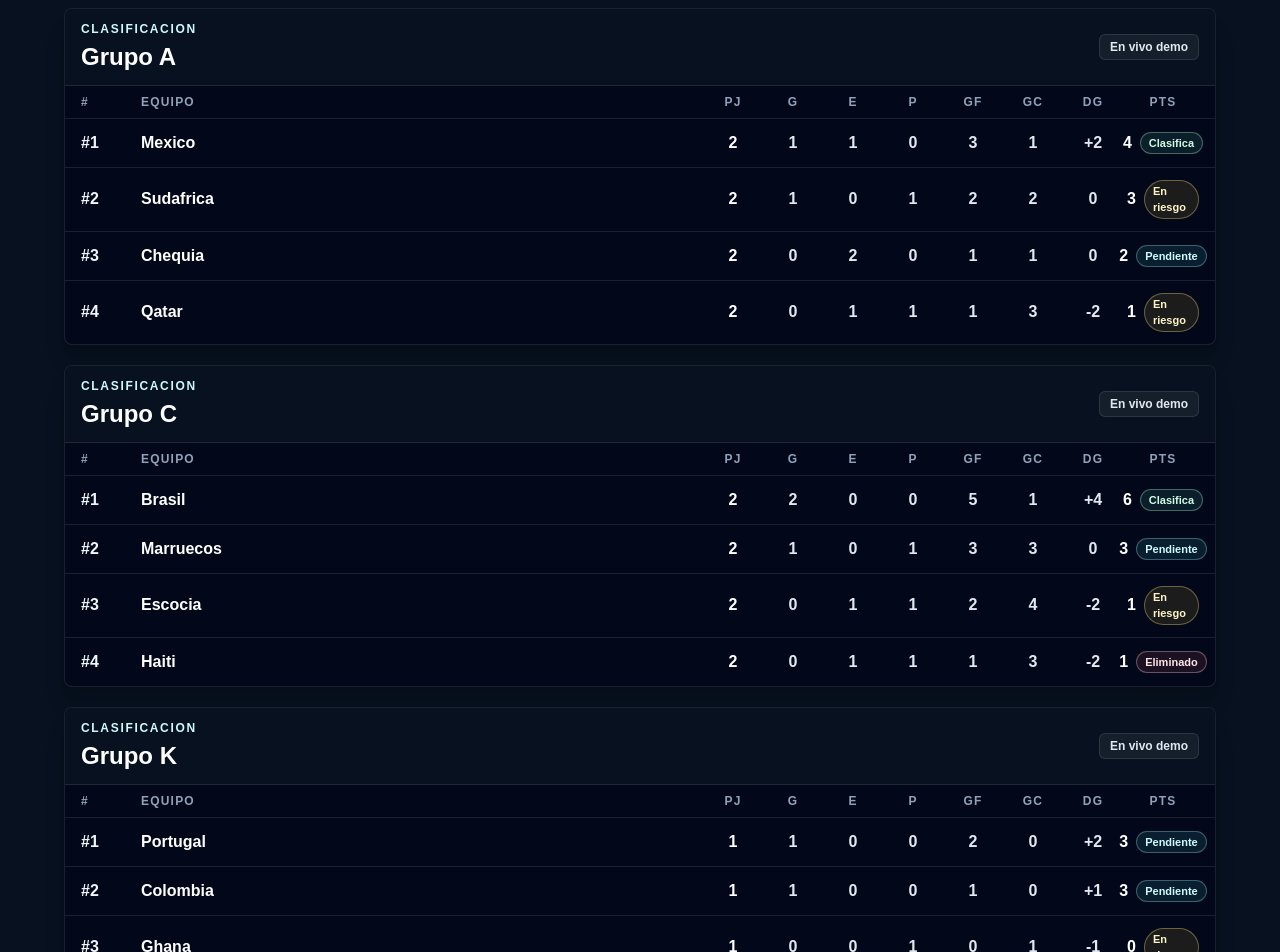
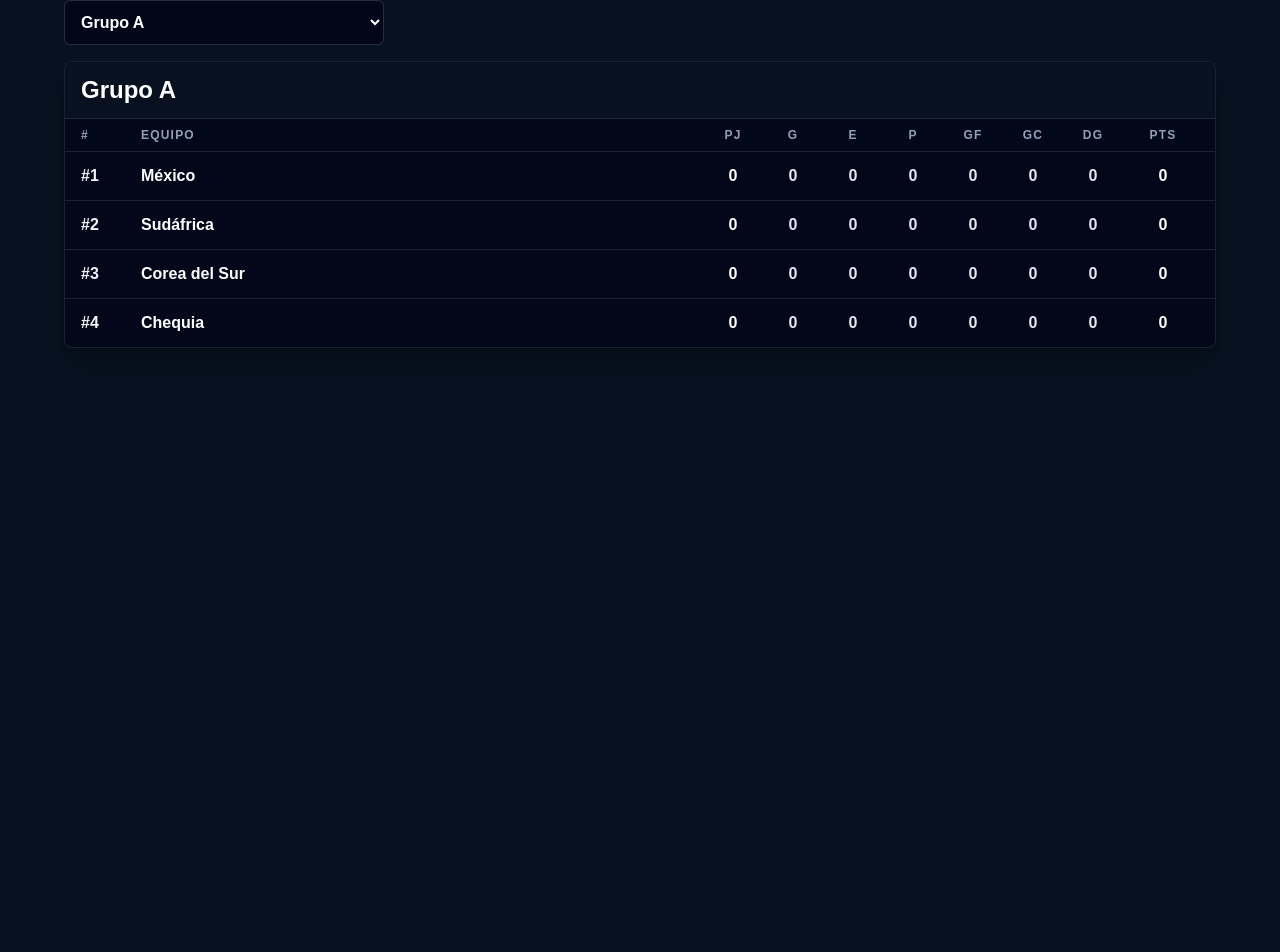
Before and after one commit to DFLghub/futbolweb-app, a Next.js app: page /standings in a window 1280 px wide. Shown: the part 350-1302 px from the top of the page. After the commit the page ends 800 px from the top, so only its background shows below. Built offline with nearby package versions, Linux system fonts and the light colour scheme.

Commit message:
011B Fix groups catalog and selector UX

```diff
--- a/app/standings/page.tsx
+++ b/app/standings/page.tsx
@@ -1,5 +1,5 @@
 import BrandHeader from "@/components/BrandHeader";
-import GroupStandingsTable from "@/components/GroupStandingsTable";
+import GroupStandingsSelector from "@/components/GroupStandingsSelector";
 import SimpleNav from "@/components/SimpleNav";
 import { mockWorldCupGroupStandings } from "@/lib/mock-group-standings";
 
@@ -12,29 +12,18 @@ export default function StandingsPage() {
           <SimpleNav compact />
         </div>
 
-        <header className="flex flex-col gap-4 border-b border-white/10 pb-6 md:flex-row md:items-end md:justify-between">
+        <header className="border-b border-white/10 pb-6">
           <div>
             <p className="mb-3 inline-flex rounded-md border border-cyan-200/25 bg-cyan-300/10 px-3 py-1 text-sm font-black text-cyan-100">
-              Tablas del Mundial
+              Mundial 2026
             </p>
             <h1 className="text-3xl font-black leading-tight tracking-tight md:text-5xl">
-              Clasificacion de grupos
+              Grupos
             </h1>
-            <p className="mt-3 max-w-2xl text-sm leading-6 text-slate-300 md:text-base">
-              Mira quien sube, quien sufre y quien necesita el milagro sin salir del Oraculo.
-            </p>
-          </div>
-
-          <div className="w-fit rounded-md border border-amber-200/25 bg-amber-300/10 px-3 py-2 text-xs font-black text-amber-100">
-            Datos demo locales
           </div>
         </header>
 
-        <section className="mt-6 grid gap-5">
-          {mockWorldCupGroupStandings.map((group) => (
-            <GroupStandingsTable group={group} key={group.groupId} />
-          ))}
-        </section>
+        <GroupStandingsSelector groups={mockWorldCupGroupStandings} />
       </div>
     </main>
   );
--- /dev/null
+++ b/components/GroupStandingsSelector.tsx
@@ -0,0 +1,42 @@
+"use client";
+
+import { useMemo, useState } from "react";
+
+import GroupStandingsTable from "@/components/GroupStandingsTable";
+import type { GroupStanding } from "@/lib/mock-group-standings";
+
+type GroupStandingsSelectorProps = {
+  groups: GroupStanding[];
+};
+
+export default function GroupStandingsSelector({ groups }: GroupStandingsSelectorProps) {
+  const [selectedGroupId, setSelectedGroupId] = useState("grupo-a");
+  const selectedGroup = useMemo(
+    () => groups.find((group) => group.groupId === selectedGroupId) ?? groups[0],
+    [groups, selectedGroupId],
+  );
+
+  return (
+    <section className="mt-6">
+      <label className="block text-sm font-black text-slate-200" htmlFor="group-selector">
+        Ver grupo
+      </label>
+      <select
+        className="mt-2 w-full rounded-md border border-white/15 bg-slate-950 px-3 py-3 text-base font-bold text-white outline-none transition focus:border-cyan-200/70 md:max-w-xs"
+        id="group-selector"
+        onChange={(event) => setSelectedGroupId(event.target.value)}
+        value={selectedGroup.groupId}
+      >
+        {groups.map((group) => (
+          <option key={group.groupId} value={group.groupId}>
+            {group.groupName}
+          </option>
+        ))}
+      </select>
+
+      <div className="mt-4">
+        <GroupStandingsTable group={selectedGroup} />
+      </div>
+    </section>
+  );
+}
--- a/components/GroupStandingsTable.tsx
+++ b/components/GroupStandingsTable.tsx
@@ -1,25 +1,10 @@
 import type {
   GroupStanding,
-  GroupStandingStatus,
   GroupStandingTeam,
 } from "@/lib/mock-group-standings";
 
 type GroupStandingsTableProps = {
   group: GroupStanding;
-};
-
-const statusLabels: Record<GroupStandingStatus, string> = {
-  qualified: "Clasifica",
-  at_risk: "En riesgo",
-  pending: "Pendiente",
-  eliminated: "Eliminado",
-};
-
-const statusClasses: Record<GroupStandingStatus, string> = {
-  qualified: "border-emerald-200/35 bg-emerald-300/10 text-emerald-100",
-  at_risk: "border-amber-200/35 bg-amber-300/10 text-amber-100",
-  pending: "border-cyan-200/30 bg-cyan-300/10 text-cyan-100",
-  eliminated: "border-rose-200/35 bg-rose-400/10 text-rose-100",
 };
 
 function formatGoalDifference(goalDifference: number) {
@@ -30,14 +15,8 @@ function formatGoalDifference(goalDifference: number) {
 export default function GroupStandingsTable({ group }: GroupStandingsTableProps) {
   return (
     <section className="overflow-hidden rounded-lg border border-white/10 bg-slate-950/75 shadow-xl shadow-black/15">
-      <header className="flex items-center justify-between gap-3 border-b border-white/10 bg-[#07111f] px-4 py-3">
-        <div>
-          <p className="text-xs font-black uppercase tracking-[0.14em] text-cyan-100">Clasificacion</p>
-          <h2 className="mt-1 text-2xl font-black text-white">{group.groupName}</h2>
-        </div>
-        <span className="rounded-md border border-white/10 bg-white/[0.06] px-2.5 py-1 text-xs font-black text-slate-200">
-          En vivo demo
-        </span>
+      <header className="border-b border-white/10 bg-[#07111f] px-4 py-3">
+        <h2 className="text-2xl font-black text-white">{group.groupName}</h2>
       </header>
 
       <div className="hidden grid-cols-[52px_1.4fr_repeat(7,52px)_72px] gap-2 border-b border-white/10 px-4 py-2 text-xs font-black uppercase tracking-[0.1em] text-slate-400 md:grid">
@@ -69,11 +48,8 @@ function StandingRow({ team }: { team: GroupStandingTeam }) {
         <span className="font-black text-slate-100 md:block">#{team.rank}</span>
         <div className="min-w-0">
           <h3 className="truncate text-base font-black text-white">{team.teamName}</h3>
-          <span className={`mt-1 inline-flex rounded-full border px-2 py-0.5 text-xs font-black md:hidden ${statusClasses[team.status]}`}>
-            {statusLabels[team.status]}
-          </span>
         </div>
-        <span className="rounded-md bg-cyan-300 px-2.5 py-1 text-sm font-black text-slate-950 md:hidden">
+        <span className="rounded-md border border-white/10 bg-white/[0.06] px-2.5 py-1 text-sm font-black text-slate-100 md:hidden">
           {team.points} pts
         </span>
       </div>
@@ -99,9 +75,6 @@ function StandingRow({ team }: { team: GroupStandingTeam }) {
       </span>
       <div className="hidden items-center justify-center gap-2 md:flex">
         <span className="font-black text-white">{team.points}</span>
-        <span className={`rounded-full border px-2 py-0.5 text-[11px] font-black ${statusClasses[team.status]}`}>
-          {statusLabels[team.status]}
-        </span>
       </div>
     </article>
   );
--- a/lib/mock-group-standings.ts
+++ b/lib/mock-group-standings.ts
@@ -1,4 +1,4 @@
-export type GroupStandingStatus = "qualified" | "at_risk" | "pending" | "eliminated";
+export type GroupStandingStatus = "pending";
 
 export type GroupStandingTeam = {
   teamId: string;
@@ -21,191 +21,152 @@ export type GroupStanding = {
   teams: GroupStandingTeam[];
 };
 
-export const mockWorldCupGroupStandings: GroupStanding[] = [
+const groupLetters = ["A", "B", "C", "D", "E", "F", "G", "H", "I", "J", "K", "L"] as const;
+type GroupLetter = (typeof groupLetters)[number];
+
+const canonicalWorldCup2026Groups = [
   {
-    groupId: "grupo-a",
-    groupName: "Grupo A",
-    teams: [
-      {
-        teamId: "mexico",
-        teamName: "Mexico",
-        played: 2,
-        won: 1,
-        drawn: 1,
-        lost: 0,
-        goalsFor: 3,
-        goalsAgainst: 1,
-        goalDifference: 2,
-        points: 4,
-        rank: 1,
-        status: "qualified",
+    groupLetter: "A",
+    teams: ["México", "Sudáfrica", "Corea del Sur", "Chequia"],
   },
   {
-        teamId: "south-africa",
-        teamName: "Sudafrica",
-        played: 2,
-        won: 1,
-        drawn: 0,
-        lost: 1,
-        goalsFor: 2,
-        goalsAgainst: 2,
-        goalDifference: 0,
-        points: 3,
-        rank: 2,
-        status: "at_risk",
+    groupLetter: "B",
+    teams: ["Canadá", "Suiza", "Catar", "Bosnia y Herzegovina"],
   },
   {
-        teamId: "czechia",
-        teamName: "Chequia",
-        played: 2,
-        won: 0,
-        drawn: 2,
-        lost: 0,
-        goalsFor: 1,
-        goalsAgainst: 1,
-        goalDifference: 0,
-        points: 2,
-        rank: 3,
-        status: "pending",
+    groupLetter: "C",
+    teams: ["Brasil", "Marruecos", "Haití", "Escocia"],
   },
   {
-        teamId: "qatar",
-        teamName: "Qatar",
-        played: 2,
-        won: 0,
-        drawn: 1,
-        lost: 1,
-        goalsFor: 1,
-        goalsAgainst: 3,
-        goalDifference: -2,
-        points: 1,
-        rank: 4,
-        status: "at_risk",
-      },
-    ],
+    groupLetter: "D",
+    teams: ["Estados Unidos", "Paraguay", "Australia", "Turquía"],
   },
   {
-    groupId: "grupo-c",
-    groupName: "Grupo C",
-    teams: [
+    groupLetter: "E",
+    teams: ["Alemania", "Curazao", "Costa de Marfil", "Ecuador"],
+  },
   {
-        teamId: "brazil",
-        teamName: "Brasil",
-        played: 2,
-        won: 2,
+    groupLetter: "F",
+    teams: ["Países Bajos", "Japón", "Suecia", "Túnez"],
+  },
+  {
+    groupLetter: "G",
+    teams: ["Bélgica", "Egipto", "Irán", "Nueva Zelanda"],
+  },
+  {
+    groupLetter: "H",
+    teams: ["España", "Cabo Verde", "Arabia Saudita", "Uruguay"],
+  },
+  {
+    groupLetter: "I",
+    teams: ["Francia", "Senegal", "Noruega", "Irak"],
+  },
+  {
+    groupLetter: "J",
+    teams: ["Argentina", "Argelia", "Austria", "Jordania"],
+  },
+  {
+    groupLetter: "K",
+    teams: ["Portugal", "Colombia", "Uzbekistán", "RD Congo"],
+  },
+  {
+    groupLetter: "L",
+    teams: ["Inglaterra", "Croacia", "Ghana", "Panamá"],
+  },
+] satisfies ReadonlyArray<{
+  groupLetter: GroupLetter;
+  teams: readonly [string, string, string, string];
+}>;
+
+const placeholderTeamNames = ["Por definir", "TBD", "TBA"];
+
+function isPlaceholderTeamName(teamName: string) {
+  const normalizedTeamName = teamName.trim();
+
+  return (
+    normalizedTeamName.length === 0 ||
+    placeholderTeamNames.some((placeholder) => placeholder.toLowerCase() === normalizedTeamName.toLowerCase()) ||
+    /^Equipo\b/i.test(normalizedTeamName)
+  );
+}
+
+function validateGroupCatalog(
+  catalog: ReadonlyArray<{ groupLetter: GroupLetter; teams: readonly string[] }>,
+) {
+  const seenGroups = new Set<GroupLetter>();
+  const problems = [];
+
+  if (catalog.length !== 12) {
+    problems.push(`Catalogo: ${catalog.length}/12 grupos`);
+  }
+
+  catalog.forEach((group) => {
+    seenGroups.add(group.groupLetter);
+
+    const teams = group.teams.map((teamName) => teamName.trim());
+    const invalidTeams = teams.filter(isPlaceholderTeamName);
+
+    if (teams.length !== 4) {
+      problems.push(`Grupo ${group.groupLetter}: ${teams.length}/4 equipos`);
+    }
+
+    if (invalidTeams.length > 0) {
+      problems.push(`Grupo ${group.groupLetter}: nombres invalidos (${invalidTeams.join(", ")})`);
+    }
+  });
+
+  groupLetters.forEach((groupLetter) => {
+    if (!seenGroups.has(groupLetter)) {
+      problems.push(`Grupo ${groupLetter}: faltante`);
+    }
+  });
+
+  if (problems.length > 0) {
+    throw new Error(
+      [
+        "Catalogo canonico de grupos 2026 invalido en lib/mock-group-standings.ts.",
+        ...problems,
+      ].join("\n"),
+    );
+  }
+}
+
+function createTeamId(groupLetter: string, teamName: string) {
+  const teamSlug = teamName
+    .normalize("NFD")
+    .replace(/[\u0300-\u036f]/g, "")
+    .toLowerCase()
+    .replace(/[^a-z0-9]+/g, "-")
+    .replace(/^-|-$/g, "");
+
+  return `grupo-${groupLetter.toLowerCase()}-${teamSlug}`;
+}
+
+function createInitialTeam(groupLetter: string, rank: number, teamName: string): GroupStandingTeam {
+  return {
+    teamId: createTeamId(groupLetter, teamName),
+    teamName,
+    played: 0,
+    won: 0,
     drawn: 0,
     lost: 0,
-        goalsFor: 5,
-        goalsAgainst: 1,
-        goalDifference: 4,
-        points: 6,
-        rank: 1,
-        status: "qualified",
-      },
-      {
-        teamId: "morocco",
-        teamName: "Marruecos",
-        played: 2,
-        won: 1,
-        drawn: 0,
-        lost: 1,
-        goalsFor: 3,
-        goalsAgainst: 3,
+    goalsFor: 0,
+    goalsAgainst: 0,
     goalDifference: 0,
-        points: 3,
-        rank: 2,
+    points: 0,
+    rank,
     status: "pending",
-      },
-      {
-        teamId: "scotland",
-        teamName: "Escocia",
-        played: 2,
-        won: 0,
-        drawn: 1,
-        lost: 1,
-        goalsFor: 2,
-        goalsAgainst: 4,
-        goalDifference: -2,
-        points: 1,
-        rank: 3,
-        status: "at_risk",
-      },
-      {
-        teamId: "haiti",
-        teamName: "Haiti",
-        played: 2,
-        won: 0,
-        drawn: 1,
-        lost: 1,
-        goalsFor: 1,
-        goalsAgainst: 3,
-        goalDifference: -2,
-        points: 1,
-        rank: 4,
-        status: "eliminated",
-      },
-    ],
-  },
-  {
-    groupId: "grupo-k",
-    groupName: "Grupo K",
-    teams: [
-      {
-        teamId: "portugal",
-        teamName: "Portugal",
-        played: 1,
-        won: 1,
-        drawn: 0,
-        lost: 0,
-        goalsFor: 2,
-        goalsAgainst: 0,
-        goalDifference: 2,
-        points: 3,
-        rank: 1,
-        status: "pending",
-      },
-      {
-        teamId: "colombia",
-        teamName: "Colombia",
-        played: 1,
-        won: 1,
-        drawn: 0,
-        lost: 0,
-        goalsFor: 1,
-        goalsAgainst: 0,
-        goalDifference: 1,
-        points: 3,
-        rank: 2,
-        status: "pending",
-      },
-      {
-        teamId: "ghana",
-        teamName: "Ghana",
-        played: 1,
-        won: 0,
-        drawn: 0,
-        lost: 1,
-        goalsFor: 0,
-        goalsAgainst: 1,
-        goalDifference: -1,
-        points: 0,
-        rank: 3,
-        status: "at_risk",
-      },
-      {
-        teamId: "new-zealand",
-        teamName: "Nueva Zelanda",
-        played: 1,
-        won: 0,
-        drawn: 0,
-        lost: 1,
-        goalsFor: 0,
-        goalsAgainst: 2,
-        goalDifference: -2,
-        points: 0,
-        rank: 4,
-        status: "at_risk",
-      },
-    ],
-  },
-];
+  };
+}
+
+validateGroupCatalog(canonicalWorldCup2026Groups);
+
+export const mockWorldCupGroupStandings: GroupStanding[] = canonicalWorldCup2026Groups.map((group) => ({
+  groupId: `grupo-${group.groupLetter.toLowerCase()}`,
+  groupName: `Grupo ${group.groupLetter}`,
+  teams: group.teams.map((teamName, index) => createInitialTeam(
+    group.groupLetter,
+    index + 1,
+    teamName,
+  )),
+}));
```
Lines whose indentation alone changed are shown as unchanged.
